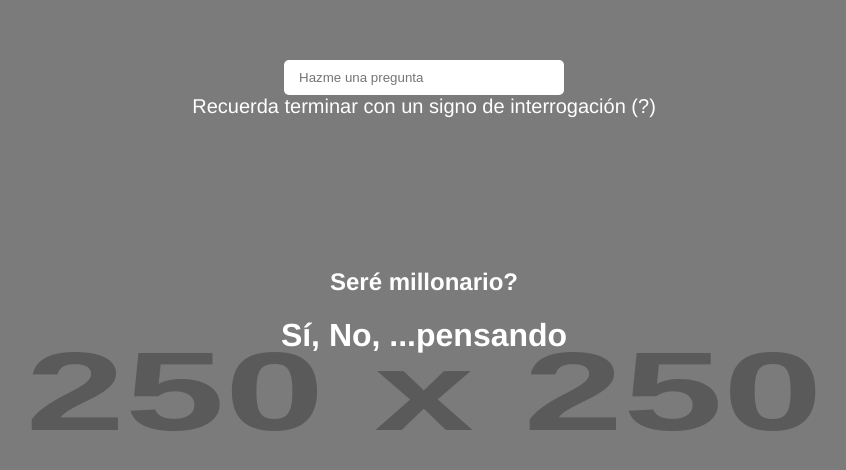
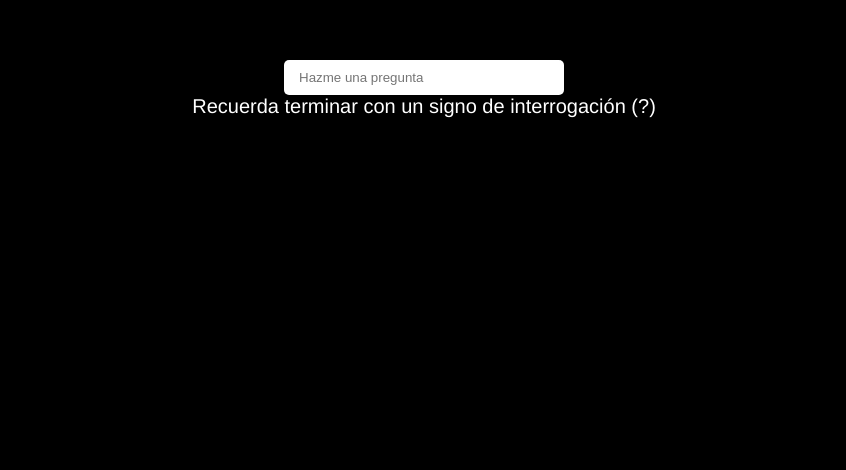
Before and after one commit to jcassola/vue-fundamentals, a Vue app: page / in a window 1280 px wide. Shown: the top 470 px of the page, without its empty margins (216-1062 px from the left). Built offline with nearby package versions, Linux system fonts and the light colour scheme.

Commit message:
indecision app end

```diff
--- a/src/components/Indecision.vue
+++ b/src/components/Indecision.vue
@@ -1,14 +1,18 @@
 <template>
-  <img src="https://via.placeholder.com/250" alt="bg">
+  <img v-if="img" :src="img" alt="bg">
   <div class="bg-dark"></div>
 
   <div class="indecision-container">
-      <input type="text" placeholder="Hazme una pregunta">
+      <input
+        type="text"
+        placeholder="Hazme una pregunta"
+        v-model="question">
+
       <p>Recuerda terminar con un signo de interrogación (?)</p>
 
-      <div>
-        <h2>Seré millonario?</h2>
-        <h1>Sí, No, ...pensando</h1>
+      <div v-if="isValidQuestion">
+        <h2>{{question}}</h2>
+        <h1>{{ answer==='yes' ? 'SI!' : 'NO!' }}</h1>
       </div>
 
   </div>
@@ -18,6 +22,35 @@
 
 <script>
 export default {
+    data(){
+        return {
+            question: null,
+            answer: null,
+            img: null,
+            isValidQuestion: false
+
+        }
+    },
+    methods: {
+        async getAnswer(){
+            this.answer = 'Pensando...'
+            const {answer, image} = await fetch('https://yesno.wtf/api')
+                .then(resp => resp.json())
+            this.answer = answer
+            this.img = image
+        }
+    },
+    watch: {
+        question( value, oldValue){
+            // this.isValidQuestion = false
+
+            if(!value.includes('?')) return
+
+            this.isValidQuestion = true
+
+            this.getAnswer()
+        }
+    }
 
 }
 </script>
--- /dev/null
+++ b/src/css/styles.css
@@ -0,0 +1,3 @@
+html, body{
+    background-color: black;
+}
--- a/src/main.js
+++ b/src/main.js
@@ -1,4 +1,6 @@
 import { createApp } from 'vue'
 import App from './App.vue'
 
+import './css/styles.css'
+
 createApp(App).mount('#app')
```
